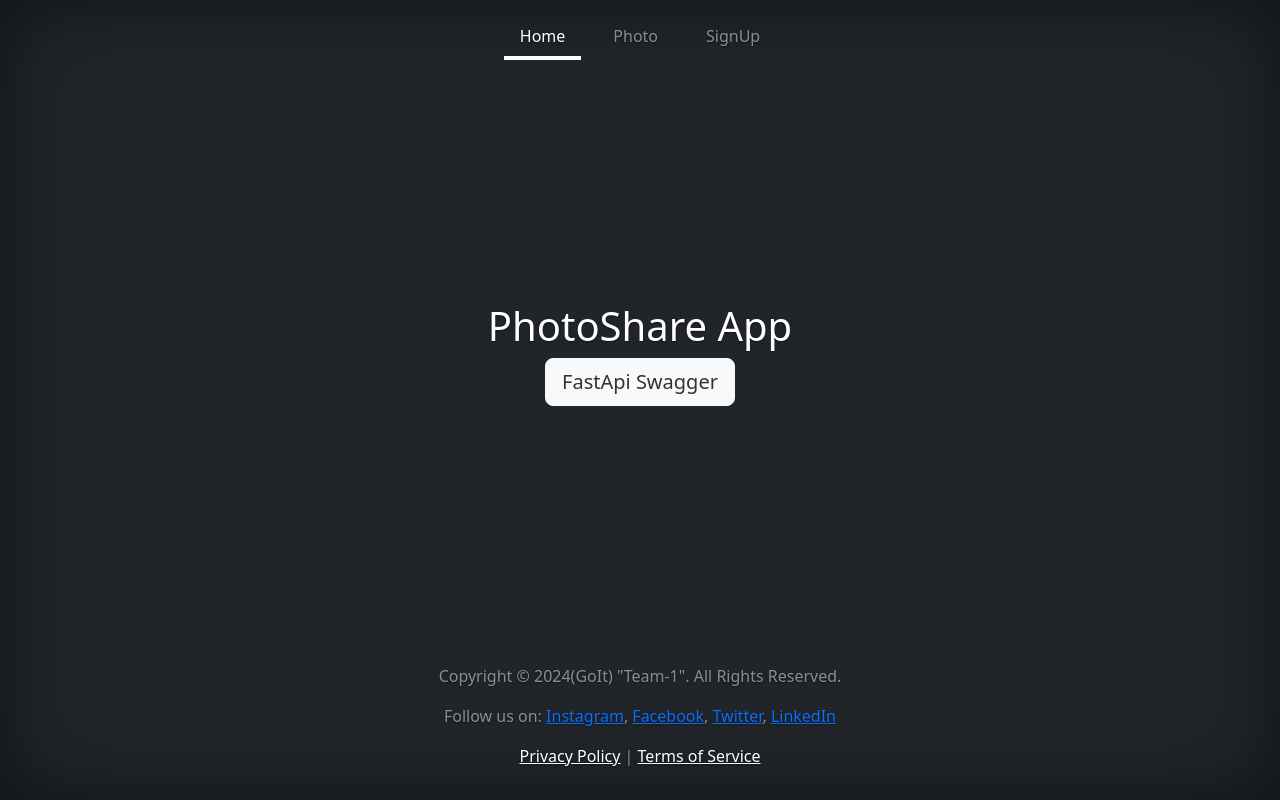
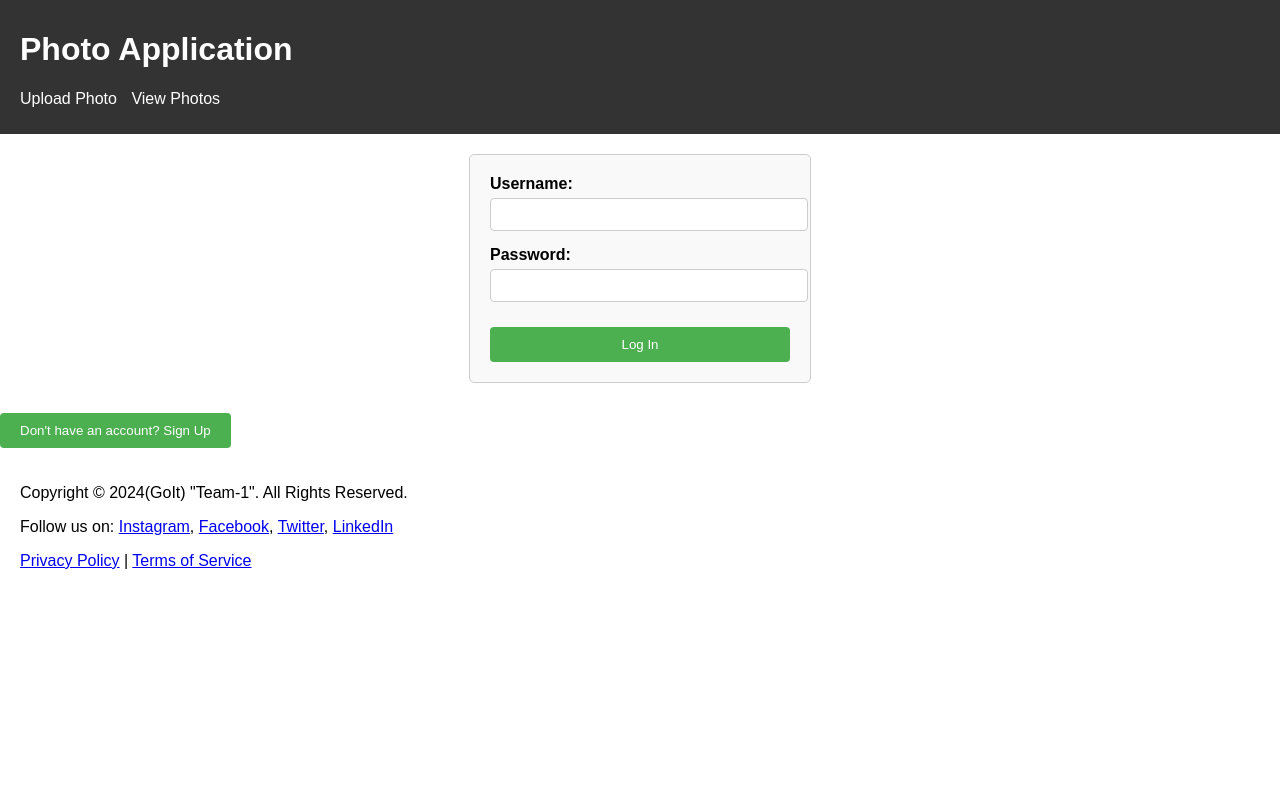
Before and after one commit to Alona7777/PhotoShare, a FastAPI app: page / in a window 1280 px wide. Run offline with FastAPI, Linux system fonts and the light colour scheme; parts of the project's set-up code (start-up, migrations or seed data) failed here and were passed over.

Commit message:
add some frontend, for this moment, realised registration and logIn for user. Work in progress)

```diff
--- a/main.py
+++ b/main.py
@@ -1,3 +1,4 @@
+import os
 import pathlib
 
 import redis.asyncio as redis
@@ -10,6 +11,7 @@ from fastapi import FastAPI, Depends, HTTPException, Request, status
 from fastapi.responses import JSONResponse, HTMLResponse
 from fastapi_limiter import FastAPILimiter
 from fastapi.middleware.cors import CORSMiddleware
+from jose import jwt
 from sqlalchemy import text
 from sqlalchemy.ext.asyncio import AsyncSession
 from starlette.staticfiles import StaticFiles
@@ -21,8 +23,16 @@ from src.utils.py_logger import get_logger
 
 from fastapi.templating import Jinja2Templates
 
+from fastapi.security import OAuth2PasswordBearer
+
+from fastapi.staticfiles import StaticFiles
+
+from dotenv import load_dotenv
 logger = get_logger(__name__)
 
+load_dotenv()
+
+SECRET_KEY_JWT = os.getenv('SECRET_KEY_JWT')
 
 @asynccontextmanager
 async def lifespan(app: FastAPI):
@@ -111,6 +121,17 @@ BASE_DIR = pathlib.Path(__file__).parent
 
 app.mount("/static", StaticFiles(directory=BASE_DIR / "static"), name="static")
 
+oauth2_scheme = OAuth2PasswordBearer(tokenUrl="/api/auth/login")
+
+
+@app.get("/protected-resource")
+async def protected_resource(token: str = Depends(oauth2_scheme)):
+    payload = jwt.decode(token, SECRET_KEY_JWT, algorithms=["HS256"])
+    email = payload.get("sub")
+    if not email:
+        raise HTTPException(status_code=401, detail="Invalid token")
+    return {"message": f"Access granted to {email}"}
+
 
 @app.get('/', response_class=HTMLResponse, description='main page')
 async def root(request: Request):
--- /dev/null
+++ b/static/css/style.css
@@ -0,0 +1,80 @@
+body {
+    font-family: Arial, sans-serif;
+    margin: 0;
+    padding: 0;
+}
+
+header {
+    background-color: #333;
+    color: white;
+    padding: 10px 20px;
+}
+
+nav ul {
+    list-style-type: none;
+    padding: 0;
+}
+
+nav ul li {
+    display: inline;
+    margin-right: 10px;
+}
+
+nav ul li a {
+    color: white;
+    text-decoration: none;
+}
+
+main {
+    padding: 20px;
+}
+#signup-form, #login-form {
+    margin: 20px auto;
+    width: 300px;
+    padding: 20px;
+    border: 1px solid #ccc;
+    border-radius: 5px;
+    background-color: #f9f9f9;
+}
+
+#signup-form label, #login-form label {
+    display: block;
+    margin-bottom: 5px;
+    font-weight: bold;
+}
+
+#signup-form input, #login-form input {
+    width: 100%;
+    padding: 8px;
+    margin-bottom: 15px;
+    border: 1px solid #ccc;
+    border-radius: 4px;
+}
+
+#signup-form button, #login-form button {
+    width: 100%;
+    padding: 10px;
+    background-color: #4CAF50;
+    color: white;
+    border: none;
+    border-radius: 4px;
+    cursor: pointer;
+}
+
+#signup-form button:hover, #login-form button:hover {
+    background-color: #45a049;
+}
+
+button {
+    margin-top: 10px;
+    padding: 10px 20px;
+    background-color: #4CAF50;
+    color: white;
+    border: none;
+    border-radius: 4px;
+    cursor: pointer;
+}
+
+button:hover {
+    background-color: #45a049;
+}
--- /dev/null
+++ b/static/js/script.js
@@ -0,0 +1,165 @@
+const API_URL = "http://127.0.0.1:8000"; // Адреса вашого бекенду
+
+document.getElementById("upload-link").addEventListener("click", showUploadForm);
+document.getElementById("view-link").addEventListener("click", fetchPhotos);
+document.getElementById("auth-form").addEventListener("submit", async (e) => {
+    e.preventDefault();
+    const username = document.getElementById("username").value;
+    const password = document.getElementById("password").value;
+
+    try {
+        const response = await fetch(`${API_URL}/api/auth/login`, {
+            method: "POST",
+            headers: {
+                "Content-Type": "application/x-www-form-urlencoded",
+            },
+            body: new URLSearchParams({
+                username: username,
+                password: password,
+            }),
+        });
+
+        if (response.ok) {
+            const data = await response.json();
+            localStorage.setItem("access_token", data.access_token);
+            localStorage.setItem("token_type", data.token_type);
+            displayUserInfo(username);
+        } else {
+            alert("Invalid username or password");
+        }
+    } catch (error) {
+        console.error("Error during login:", error);
+    }
+});
+
+function displayUserInfo(username) {
+    document.getElementById("username-display").textContent = username;
+    document.getElementById("login-form").style.display = "none";
+    document.getElementById("user-info").style.display = "block";
+}
+
+document.getElementById("logout-button").addEventListener("click", () => {
+    localStorage.removeItem("access_token");
+    localStorage.removeItem("token_type");
+    document.getElementById("login-form").style.display = "block";
+    document.getElementById("user-info").style.display = "none";
+});
+
+
+function showUploadForm() {
+    const content = document.getElementById("content");
+    content.innerHTML = `
+        <form id="upload-form">
+            <label for="photo">Choose a photo:</label>
+            <input type="file" id="photo" name="photo" accept="image/*">
+            <button type="submit">Upload</button>
+        </form>
+    `;
+
+    const form = document.getElementById("upload-form");
+    form.addEventListener("submit", async (e) => {
+        e.preventDefault();
+        const fileInput = document.getElementById("photo");
+        const formData = new FormData();
+        formData.append("file", fileInput.files[0]);
+
+        const response = await fetch(`${API_URL}/upload`, {
+            method: "POST",
+            body: formData,
+        });
+
+        if (response.ok) {
+            alert("Photo uploaded successfully!");
+            fetchPhotos();
+        } else {
+            alert("Failed to upload photo.");
+        }
+    });
+}
+
+async function fetchPhotos() {
+    const response = await fetch(`${API_URL}/photos`);
+    const photos = await response.json();
+    const content = document.getElementById("content");
+
+    content.innerHTML = photos
+        .map(
+            (photo) => `
+            <div>
+                <img src="${photo.url}" alt="${photo.description}" width="200">
+                <p>${photo.description}</p>
+            </div>
+        `
+        )
+        .join("");
+}
+async function fetchProtectedResource() {
+    const token = localStorage.getItem("access_token");
+    const tokenType = localStorage.getItem("token_type");
+
+    const response = await fetch(`${API_URL}/api/protected-resource`, {
+        headers: {
+            Authorization: `${tokenType} ${token}`,
+        },
+    });
+
+    if (response.ok) {
+        const data = await response.json();
+        console.log("Protected data:", data);
+    } else {
+        console.error("Access denied");
+    }
+}
+
+document.getElementById("show-register-form").addEventListener("click", () => {
+    document.getElementById("signup-form").style.display = "block";
+    document.getElementById("login-form").style.display = "none";
+    document.getElementById("show-register-form").style.display = "none";
+    document.getElementById("show-login-form").style.display = "block";
+});
+
+document.getElementById("show-login-form").addEventListener("click", () => {
+    document.getElementById("signup-form").style.display = "none";
+    document.getElementById("login-form").style.display = "block";
+    document.getElementById("show-register-form").style.display = "block";
+    document.getElementById("show-login-form").style.display = "none";
+});
+
+
+document.getElementById("register-form").addEventListener("submit", async (e) => {
+    e.preventDefault();
+    const username = document.getElementById("register-username").value;
+    const email = document.getElementById("register-email").value;
+    const password = document.getElementById("register-password").value;
+    const confirmPassword = document.getElementById("register-confirm-password").value;
+
+    if (password !== confirmPassword) {
+        alert("Passwords do not match!");
+        return;
+    }
+
+    try {
+        const response = await fetch(`${API_URL}/api/auth/signup`, {
+            method: "POST",
+            headers: {
+                "Content-Type": "application/json",
+            },
+            body: JSON.stringify({
+                username: username,
+                email: email,
+                password: password,
+            }),
+        });
+
+        if (response.ok) {
+            alert("Registration successful! You can now log in.");
+            document.getElementById("signup-form").style.display = "none";
+            document.getElementById("login-form").style.display = "block";
+        } else {
+            const error = await response.json();
+            alert(`Registration failed: ${error.detail || "Unknown error"}`);
+        }
+    } catch (error) {
+        console.error("Error during registration:", error);
+    }
+});
--- a/templates/index.html
+++ b/templates/index.html
@@ -1,34 +1,112 @@
-<!doctype html>
-<html lang="en" class="h-100">
+<!--<!doctype html>-->
+<!--<html lang="en" class="h-100">-->
+<!--<head>-->
+<!--    <meta charset="utf-8">-->
+<!--    <meta name="viewport" content="width=device-width, initial-scale=1">-->
+<!--    <meta name="description" content="A photo sharing platform that lets you connect and share with people around the world.">-->
+<!--    <meta name="Team-1" content="PhotoShare-App">-->
+<!--    <title>{{title}}</title>-->
+<!--    <link rel="icon" type="image/x-icon" href="static/images/favicon.ico">-->
+<!--    <link href="https://cdn.jsdelivr.net/npm/bootstrap@5.3.0-alpha2/dist/css/bootstrap.min.css" rel="stylesheet">-->
+<!--    <link href="static/css/cover.css" rel="stylesheet">-->
+<!--</head>-->
+<!--<body class="d-flex h-100 text-center text-bg-dark">-->
+
+<!--<div class="cover-container d-flex w-100 h-100 p-3 mx-auto flex-column">-->
+<!--    <header class="mb-auto">-->
+<!--        <nav class="nav nav-masthead justify-content-center">-->
+<!--            <a class="nav-link active" href="http://127.0.0.1:8000/docs">Home</a>-->
+<!--            <a class="nav-link" href="http://127.0.0.1:8000/docs#/auth/login_api_auth_login_post" >Photo</a>-->
+<!--            <a class="nav-link" href="http://127.0.0.1:8000/docs#/auth/signup_api_auth_signup_post">SignUp</a>-->
+<!--        </nav>-->
+<!--    </header>-->
+
+<!--    <main class="px-3">-->
+<!--        <h1>{{title}}</h1>-->
+<!--        <p class="lead">-->
+<!--            <a href="/docs" class="btn btn-lg btn-light">FastApi Swagger</a>-->
+<!--        </p>-->
+<!--    </main>-->
+
+<!--    <footer class="mt-auto text-white-50">-->
+<!--        <p>Copyright &copy; 2024(GoIt) "Team-1". All Rights Reserved.</p>-->
+<!--        <p>Follow us on:-->
+<!--            <a href="https://instagram.com" target="_blank">Instagram</a>,-->
+<!--            <a href="https://facebook.com" target="_blank">Facebook</a>,-->
+<!--            <a href="https://twitter.com" target="_blank">Twitter</a>,-->
+<!--            <a href="https://LinkedIn.com" target="_blank">LinkedIn</a>-->
+<!--        </p>-->
+<!--        <p>-->
+<!--            <a href="https://www.iubenda.com/privacy-policy/63375980" class="text-white">Privacy Policy</a> |-->
+<!--            <a href="/terms-of-service" class="text-white">Terms of Service</a>-->
+<!--        </p>-->
+<!--    </footer>-->
+<!--</div>-->
+
+<!--</body>-->
+<!--</html>-->
+
+
+
+<!DOCTYPE html>
+<html lang="en">
 <head>
-    <meta charset="utf-8">
-    <meta name="viewport" content="width=device-width, initial-scale=1">
-    <meta name="description" content="A photo sharing platform that lets you connect and share with people around the world.">
-    <meta name="Team-1" content="PhotoShare-App">
-    <title>{{title}}</title>
-    <link rel="icon" type="image/x-icon" href="static/images/favicon.ico">
-    <link href="https://cdn.jsdelivr.net/npm/bootstrap@5.3.0-alpha2/dist/css/bootstrap.min.css" rel="stylesheet">
-    <link href="static/css/cover.css" rel="stylesheet">
+    <meta charset="UTF-8">
+    <meta name="viewport" content="width=device-width, initial-scale=1.0">
+    <title>Photo App</title>
+    <link rel="stylesheet" href="../static/css/style.css">
 </head>
-<body class="d-flex h-100 text-center text-bg-dark">
-
-<div class="cover-container d-flex w-100 h-100 p-3 mx-auto flex-column">
-    <header class="mb-auto">
-        <nav class="nav nav-masthead justify-content-center">
-            <a class="nav-link active" href="http://127.0.0.1:8000/docs">Home</a>
-            <a class="nav-link" href="http://127.0.0.1:8000/docs#/auth/login_api_auth_login_post" >Photo</a>
-            <a class="nav-link" href="http://127.0.0.1:8000/docs#/auth/signup_api_auth_signup_post">SignUp</a>
+<body>
+    <header>
+        <h1>Photo Application</h1>
+        <nav>
+            <ul>
+                <li><a href="#" id="upload-link">Upload Photo</a></li>
+                <li><a href="#" id="view-link">View Photos</a></li>
+            </ul>
         </nav>
     </header>
+<div id="login-form">
+    <form id="auth-form">
+        <label for="username">Username:</label>
+        <input type="text" id="username" name="username" required>
 
-    <main class="px-3">
-        <h1>{{title}}</h1>
-        <p class="lead">
-            <a href="/docs" class="btn btn-lg btn-light">FastApi Swagger</a>
-        </p>
-    </main>
+        <label for="password">Password:</label>
+        <input type="password" id="password" name="password" required>
 
-    <footer class="mt-auto text-white-50">
+        <button type="submit">Log In</button>
+    </form>
+</div>
+<div id="user-info" style="display:none;">
+    <h3>Welcome, <span id="username-display"></span>!</h3>
+    <button id="logout-button">Log Out</button>
+</div>
+<div id="signup-form" style="display:none">
+    <form id="register-form">
+        <label for="register-username">Username:</label>
+        <input type="text" id="register-username" name="username" required>
+
+        <label for="register-email">Email:</label>
+        <input type="email" id="register-email" name="email" required>
+
+        <label for="register-password">Password:</label>
+        <input type="password" id="register-password" name="password" required>
+
+        <label for="register-confirm-password">Confirm Password:</label>
+        <input type="password" id="register-confirm-password" name="confirm-password" required>
+
+        <button type="submit">Sign Up</button>
+    </form>
+</div>
+<div>
+    <button id="show-register-form">Don't have an account? Sign Up</button>
+    <button id="show-login-form" style="display:none;">Already have an account? Log In</button>
+</div>
+    <main>
+        <div id="content">
+
+        </div>
+     <footer class="mt-auto text-white-50">
         <p>Copyright &copy; 2024(GoIt) "Team-1". All Rights Reserved.</p>
         <p>Follow us on:
             <a href="https://instagram.com" target="_blank">Instagram</a>,
@@ -41,7 +119,8 @@
             <a href="/terms-of-service" class="text-white">Terms of Service</a>
         </p>
     </footer>
-</div>
+    </main>
 
+    <script src="../static/js/script.js"></script>
 </body>
 </html>
```
